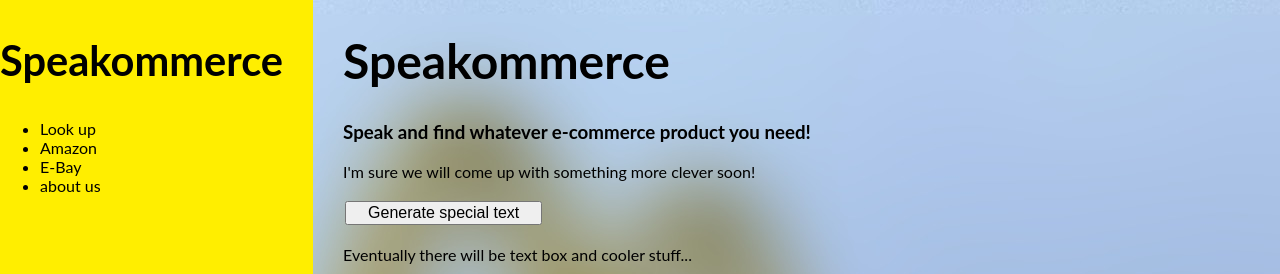
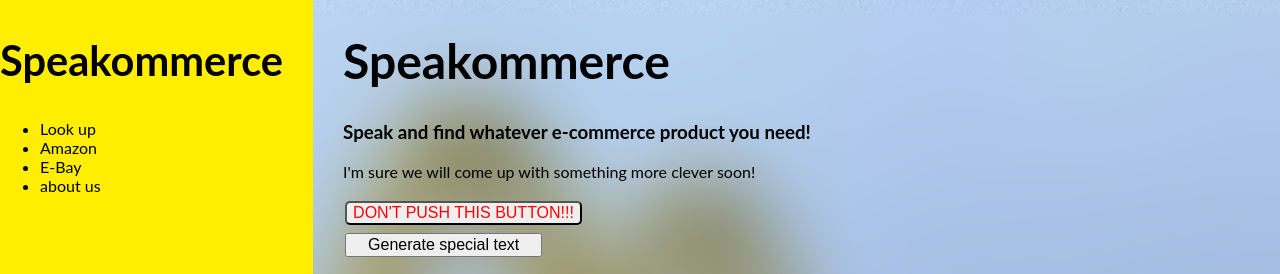
Before and after one commit to calebneumann/Capstone-1, a website with bundled scripts: page index.html in a window 1280 px wide. Shown: the top 274 px of the page. Built offline with nearby package versions, Linux system fonts and the light colour scheme.

Commit message:
another button

```diff
--- a/index.css
+++ b/index.css
@@ -52,6 +52,14 @@ video {
     display: flex;
 }
 
+
+
+.special {
+    cursor: pointer;
+    color: red;
+    border-radius: 5px;
+}
+
 .main {
     padding-left: 30px;
     min-width: 75%;
--- a/index.html
+++ b/index.html
@@ -25,6 +25,11 @@
             <div>
 
 
+                <div>
+                <a href="https://www.ubisoft.com/en-us/game/skull-and-bones">
+                    <button class="special">DON'T PUSH THIS BUTTON!!!</button>
+                 </a>
+                </div>
             <!--trying to get AI working from pressing a button for testing purposes-->
             <button onclick="displayText()">
                 <div class="buttonText">Generate special text</div>
@@ -36,9 +41,6 @@
 
                     <div id="content"></div>
                     Eventually there will be text box and cooler stuff...
-
-
-
 
                     <span id="textField"></span>
                 </div>
```
